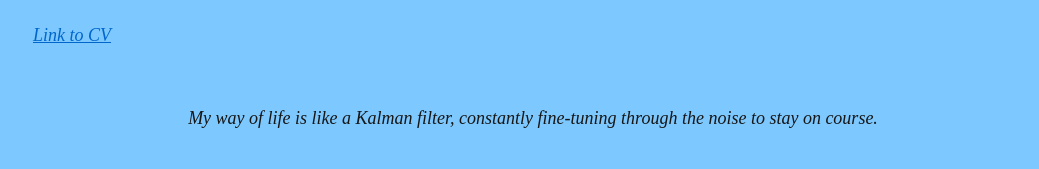
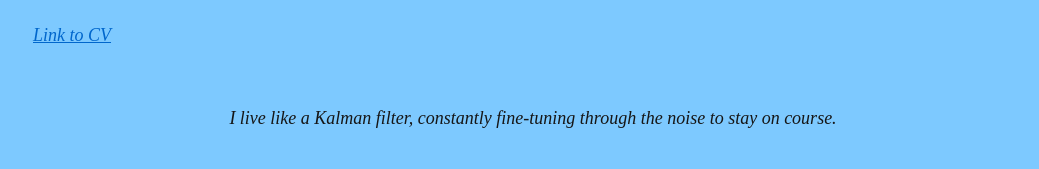
Before and after one commit to FoxHound0x00/FoxHound0x00.github.io, a Jekyll site: the page index.html, which Jekyll copies as it is, in a window 1280 px wide. Shown: the part 1390-1559 px from the top of the page, without its empty margins (107-1146 px from the left). Built offline with Jekyll 4.4.1, drawn with Linux system fonts in a browser that asks for light colours.

Commit message:
Footer quote in first person

```diff
--- a/index.html
+++ b/index.html
@@ -122,7 +122,7 @@
     <p><em><a href="https://github.com/FoxHound0x00/SudAthCV/blob/master/sud_cv.pdf">Link to CV</a></em></p>
 
     <footer>
-        <p><em>My way of life is like a Kalman filter, constantly fine-tuning through the noise to stay on course.</em></p>
+        <p><em>I live like a Kalman filter, constantly fine-tuning through the noise to stay on course.</em></p>
     </footer>
 </body>
 </html>
```
